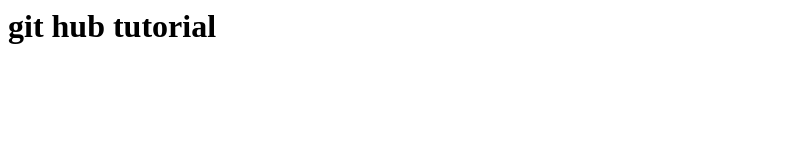
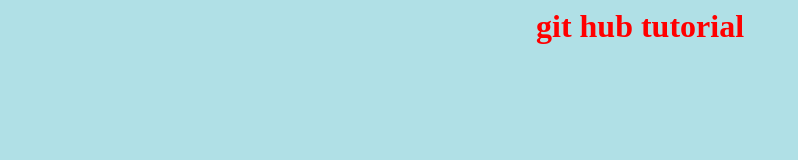
Before and after one commit to naresh-2622/angular, a plain HTML site: page index.html in a window 1280 px wide. Shown: the whole page, without its empty margins (0-798 px from the left). Drawn offline with Linux system fonts and the light colour scheme.

Commit message:
styles added

```diff
--- a/index.html
+++ b/index.html
@@ -1,3 +1,5 @@
 <html>
-    <h1>git hub tutorial</h1>
+<body style="background-color: powderblue;">
+<h1 style="color: red; text-align: center;">git hub tutorial</h1>
+</body>
 </html>
```
